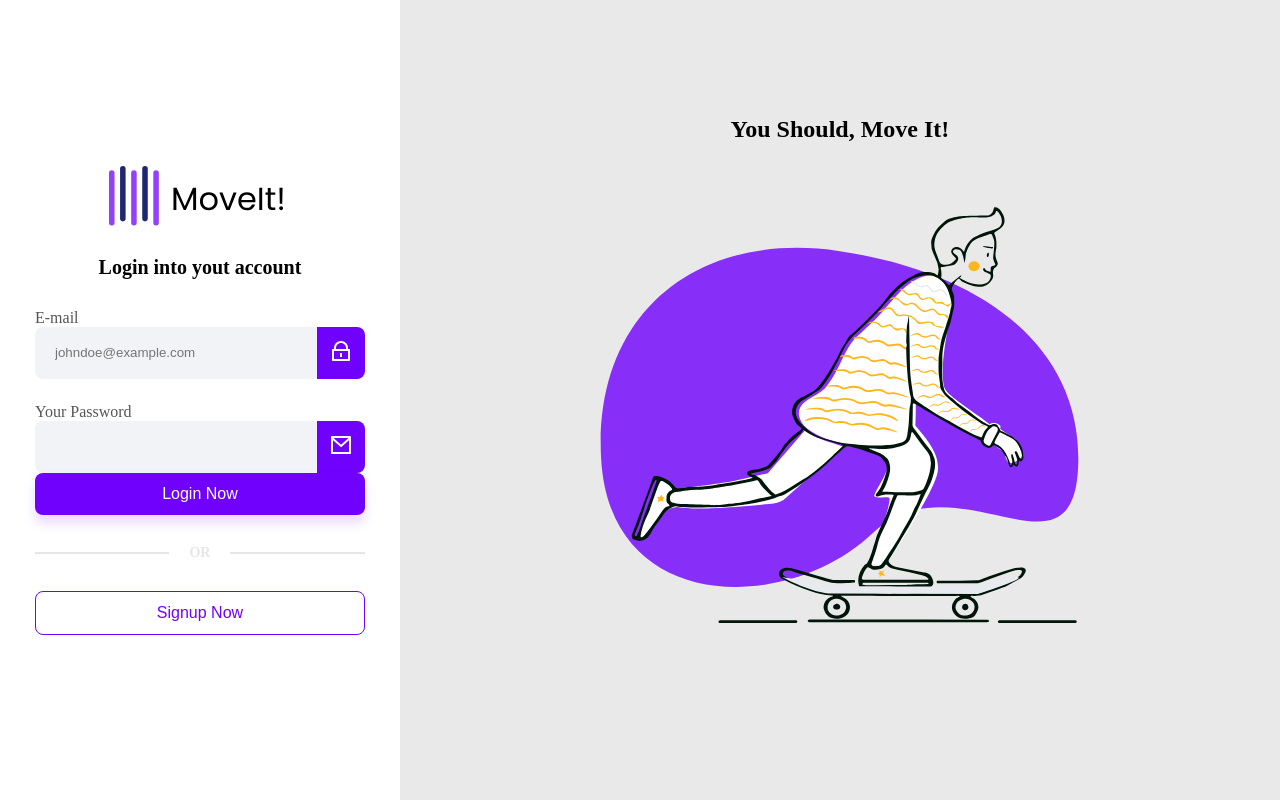
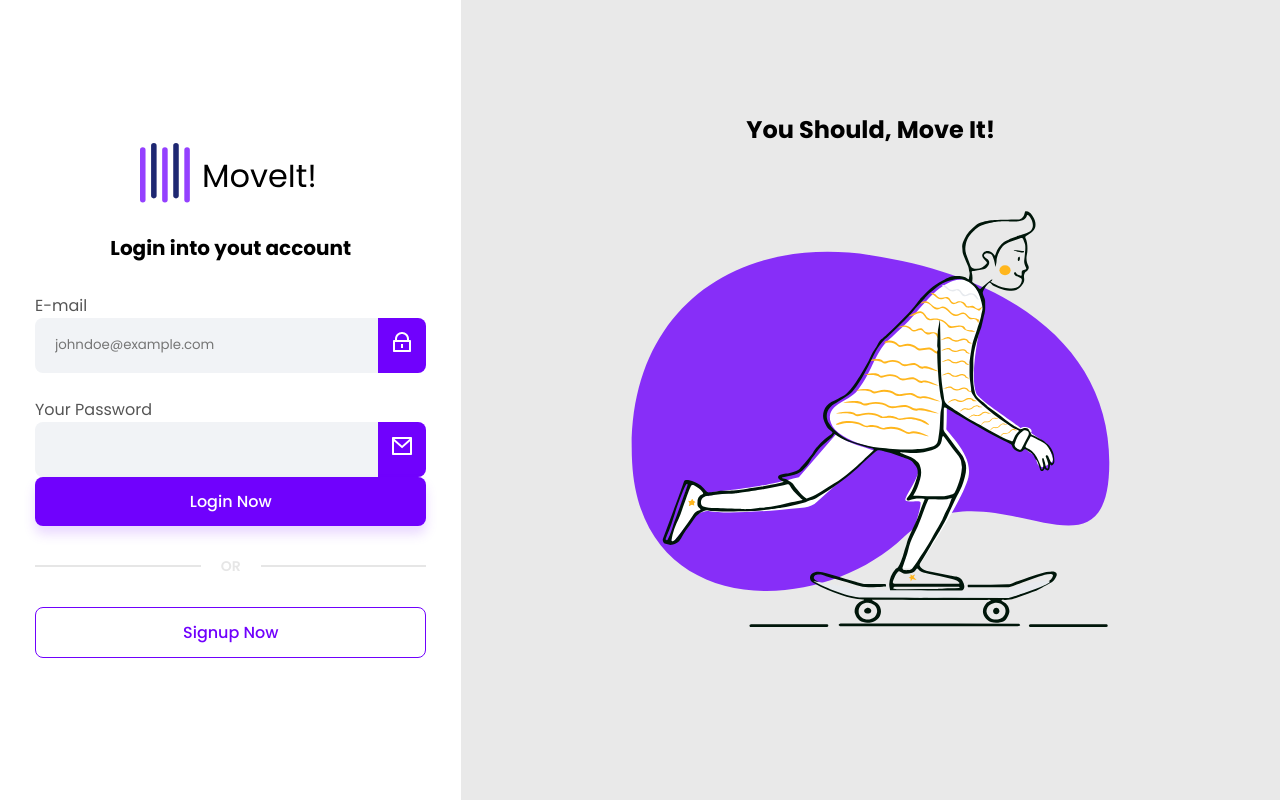
Before and after one commit to danilorocha22/login-page, an Angular app: page / in a window 1280 px wide. Built offline with nearby package versions, Linux system fonts and the light colour scheme.

Commit message:
Configura uso global da font Poppins na aplicação

```diff
--- a/src/index.html
+++ b/src/index.html
@@ -6,6 +6,11 @@
   <base href="/">
   <meta name="viewport" content="width=device-width, initial-scale=1">
   <link rel="icon" type="image/x-icon" href="favicon.ico">
+  <link rel="preconnect" href="https://fonts.googleapis.com">
+  <link rel="preconnect" href="https://fonts.gstatic.com" crossorigin>
+  <link
+    href="https://fonts.googleapis.com/css2?family=Poppins:ital,wght@0,100;0,200;0,300;0,400;0,500;0,600;0,700;0,800;0,900;1,100;1,200;1,300;1,400;1,500;1,600;1,700;1,800;1,900&display=swap"
+    rel="stylesheet">
 </head>
 <body>
   <app-root></app-root>
--- a/src/styles.scss
+++ b/src/styles.scss
@@ -3,6 +3,7 @@
   margin: 0;
   padding: 0;
   box-sizing: border-box;
+  font-family: "Poppins", sans-serif;
 }
 
 html, body {
```
